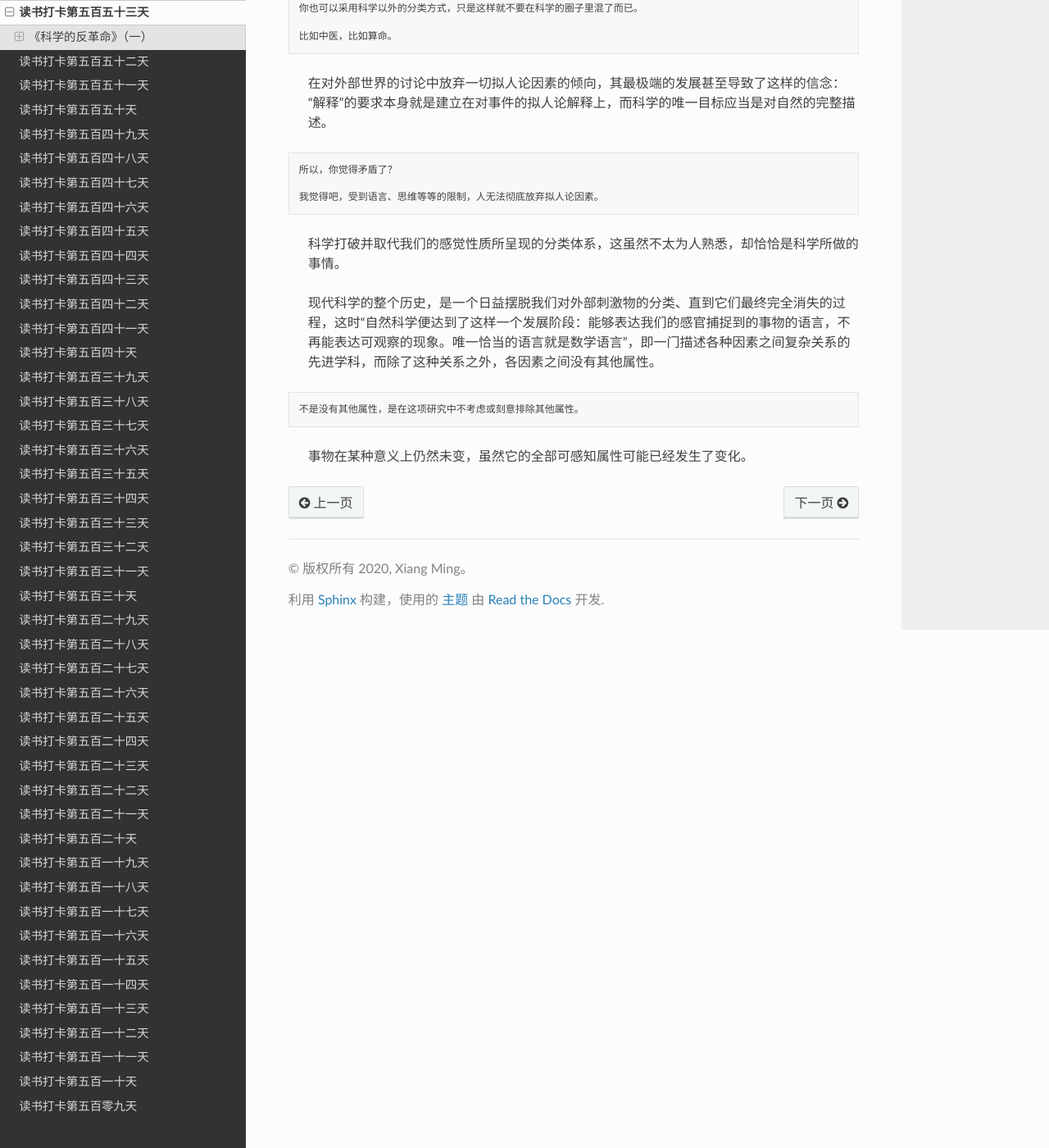
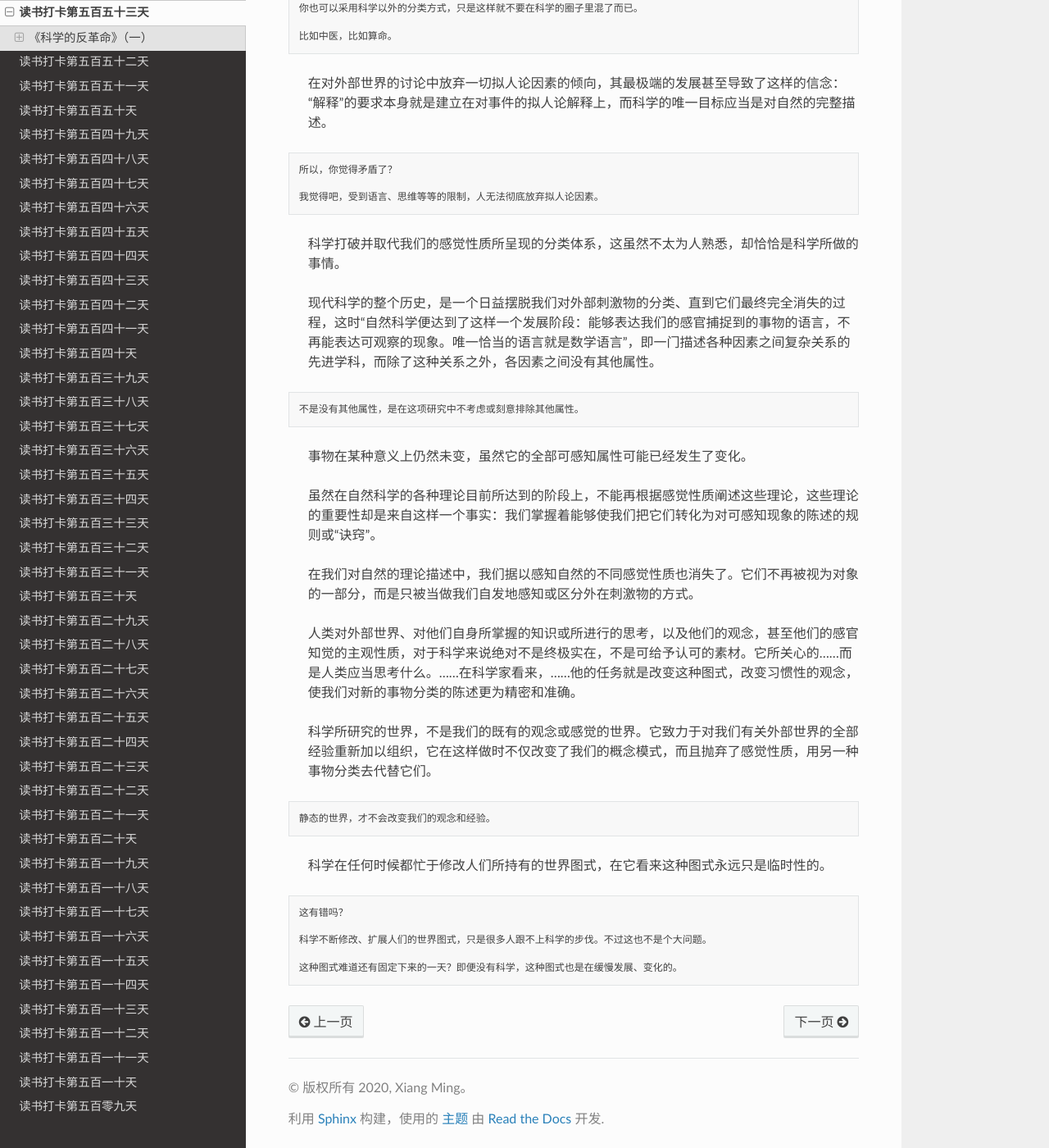
Before and after one commit to xiangming1975/reading, a Sphinx documentation site: the page built from source/2022-02-28.md, in a window 1280 px wide and 1400 px high, scrolled down 1638 px. Shown: the whole window at 82% size. Built offline with Sphinx 7.4.7 and the Read the Docs theme 2.0.0, drawn with Linux system fonts in a browser that asks for light colours.

Commit message:
自动提交时间: 2022-02-28T23:00:02,201951335+08:00

````diff
--- a/source/2022-02-28.md
+++ b/source/2022-02-28.md
@@ -60,4 +60,21 @@
 ```
 > 事物在某种意义上仍然未变，虽然它的全部可感知属性可能已经发生了变化。
 
->
+> 虽然在自然科学的各种理论目前所达到的阶段上，不能再根据感觉性质阐述这些理论，这些理论的重要性却是来自这样一个事实：我们掌握着能够使我们把它们转化为对可感知现象的陈述的规则或“诀窍”。
+
+> 在我们对自然的理论描述中，我们据以感知自然的不同感觉性质也消失了。它们不再被视为对象的一部分，而是只被当做我们自发地感知或区分外在刺激物的方式。
+
+> 人类对外部世界、对他们自身所掌握的知识或所进行的思考，以及他们的观念，甚至他们的感官知觉的主观性质，对于科学来说绝对不是终极实在，不是可给予认可的素材。它所关心的……而是人类应当思考什么。……在科学家看来，……他的任务就是改变这种图式，改变习惯性的观念，使我们对新的事物分类的陈述更为精密和准确。
+
+> 科学所研究的世界，不是我们的既有的观念或感觉的世界。它致力于对我们有关外部世界的全部经验重新加以组织，它在这样做时不仅改变了我们的概念模式，而且抛弃了感觉性质，用另一种事物分类去代替它们。
+```
+静态的世界，才不会改变我们的观念和经验。
+```
+> 科学在任何时候都忙于修改人们所持有的世界图式，在它看来这种图式永远只是临时性的。
+```
+这有错吗？
+
+科学不断修改、扩展人们的世界图式，只是很多人跟不上科学的步伐。不过这也不是个大问题。
+
+这种图式难道还有固定下来的一天？即便没有科学，这种图式也是在缓慢发展、变化的。
+```
````
Also changed, not shown: source/2022-03-01.md (added, +10 -0 lines).
